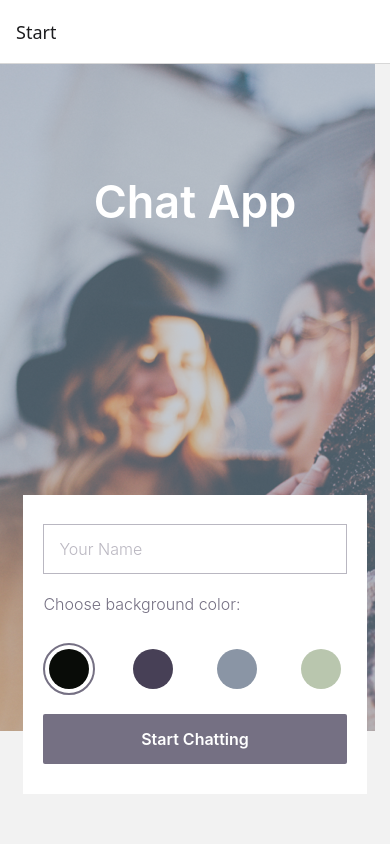
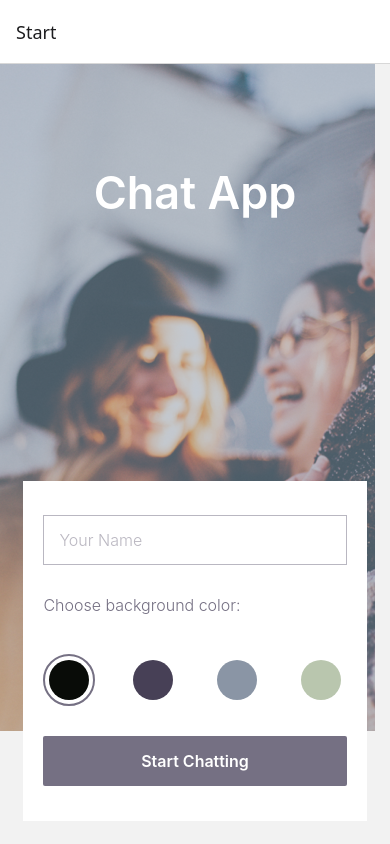
Before and after one commit to annapgsm/localLoop, a React Native app: screen /Start in a window 390 px wide. Built offline with nearby package versions, Linux system fonts and the light colour scheme.

Commit message:
Added metro.config.js

```diff
--- a/components/Start.js
+++ b/components/Start.js
@@ -132,19 +132,25 @@ const styles = StyleSheet.create({
         flex: 1,  /* spans full height of screen \*/
         justifyContent: 'space-between',
         alignItems: 'center',
-        paddingVertical: 50,
+        paddingVertical: '6%',
     },
 
     title: {
+        flexGrow: 0, /* prevents it from expanding */
+        flexShrink: 1, /* allows it to shrink */
         fontSize: 45,
         fontWeight: '600',
         color: '#FFFFFF',
-        marginTop: 60,
+        marginTop: '20%', /* adjusted */
+        maxHeight: '40%' /* added */
     },
 
     card: {
+        flexGrow: 1,
+        flexShrink: 0,
         width: '88%',
         height: '44%',
+        maxHeight: 340,
         backgroundColor: '#FFFFFF',
         alignItems: 'center',
         justifyContent: 'space-around',
--- /dev/null
+++ b/metro.config.js
@@ -0,0 +1,5 @@
+const { getDefaultConfig } = require("expo/metro-config");
+const defaultConfig = getDefaultConfig(__dirname);
+defaultConfig.resolver.assetExts.push("cjs");
+defaultConfig.resolver.unstable_enablePackageExports = false;
+module.exports = defaultConfig;
--- a/package.json
+++ b/package.json
@@ -12,7 +12,7 @@
     "@react-native-async-storage/async-storage": "2.2.0",
     "@react-navigation/native": "^7.1.28",
     "@react-navigation/native-stack": "^7.10.1",
-    "expo": "~54.0.32",
+    "expo": "~54.0.33",
     "expo-status-bar": "~3.0.9",
     "firebase": "^10.3.1",
     "react": "^19.1.0",
```
Also changed, not shown: 1 other file (tests, documents, lock files or other folders).
